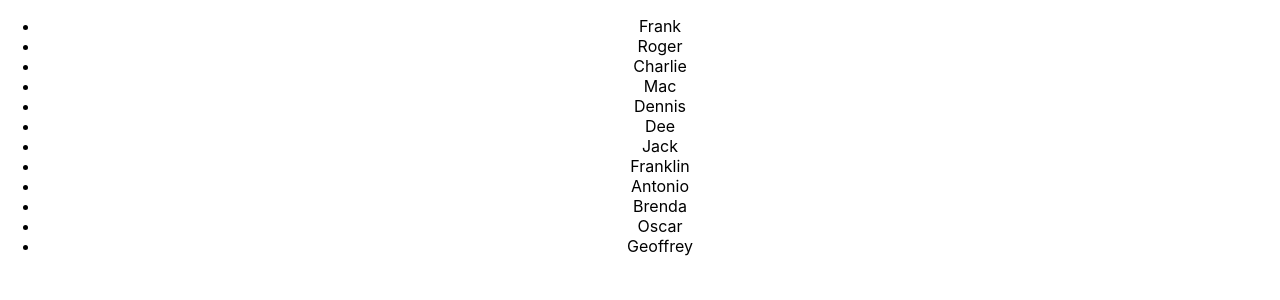
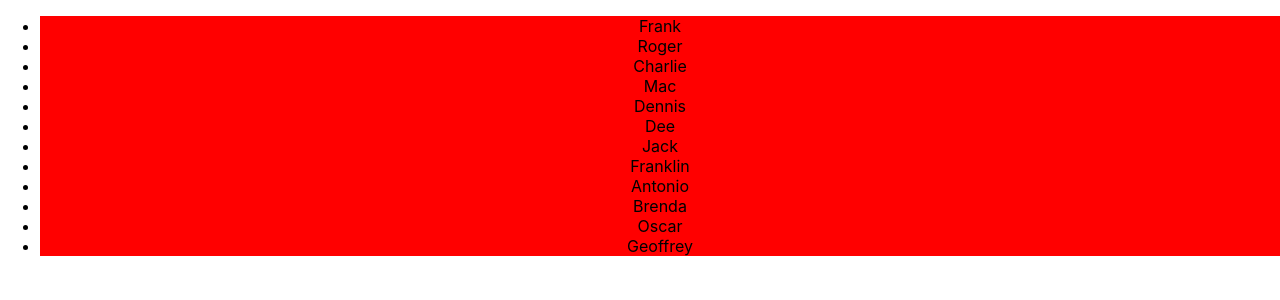
Before and after one commit to CD-Mackay/staffing-app, a React (Create React App) app: page / in a window 1280 px wide. Shown: the top 300 px of the page. Built offline with nearby package versions, Linux system fonts and the light colour scheme.

Commit message:
build and import staffcard component

```diff
--- a/src/App.js
+++ b/src/App.js
@@ -4,12 +4,15 @@ import "./App.css";
 // Asset Imports
 import staff from "../src/utilities/dummy-data";
 
+// Component imports
+import StaffCard from "./components/StaffCard/StaffCard";
+
 function App() {
   return (
     <div className="App">
       <ul>
         {staff.map((employee) => {
-          return <li>{employee.name}</li>;
+          return <StaffCard name={employee.name} />;
         })}
       </ul>
     </div>
--- /dev/null
+++ b/src/components/StaffCard/StaffCard.js
@@ -0,0 +1,13 @@
+import React from "react";
+
+import StyledStaffCard from "./styledStaffCard";
+
+const StaffCard = ({ name }) => {
+  return (
+    <StyledStaffCard>
+      <li>{name}</li>
+    </StyledStaffCard>
+  );
+};
+
+export default StaffCard;
--- /dev/null
+++ b/src/components/StaffCard/styledStaffCard.js
@@ -0,0 +1,8 @@
+import React from 'react';
+import styled from 'styled-components';
+
+const StyledStaffCard = styled.div`
+background-color: red;
+`;
+
+export default StyledStaffCard;
```
